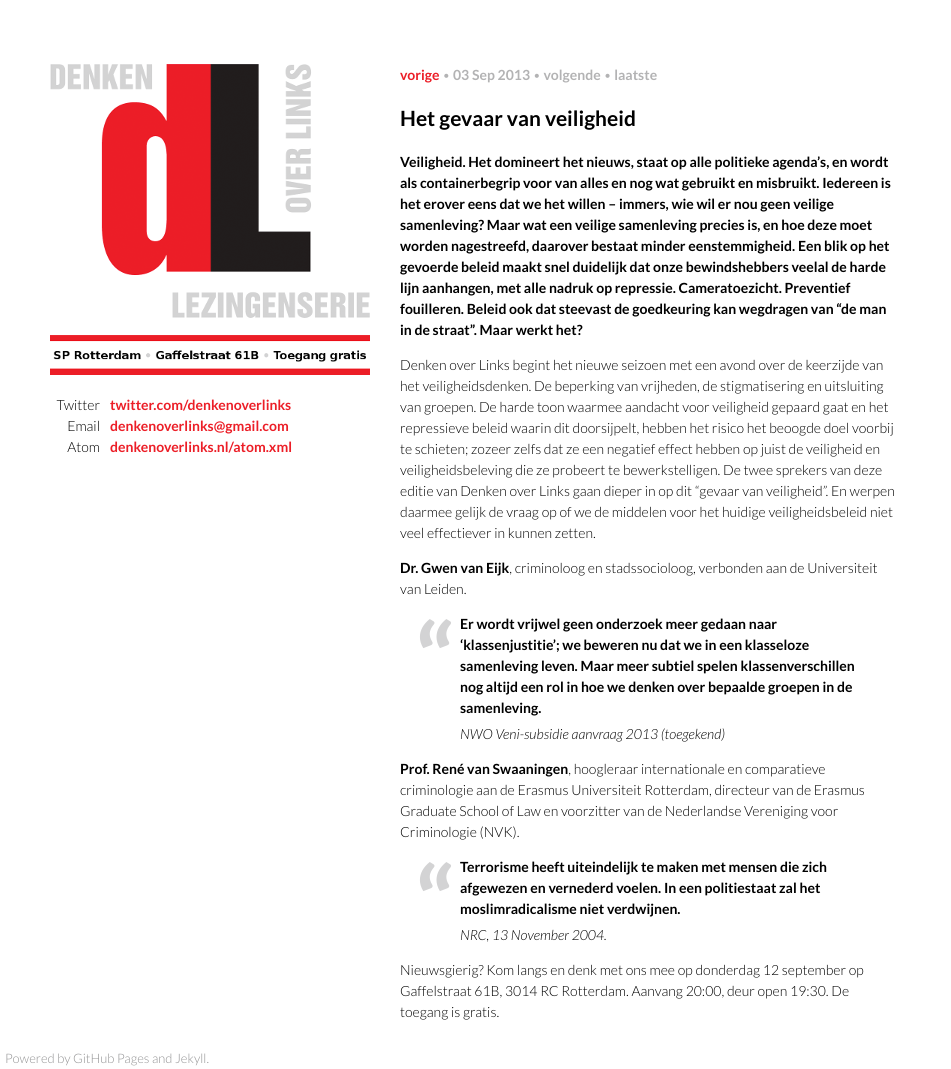
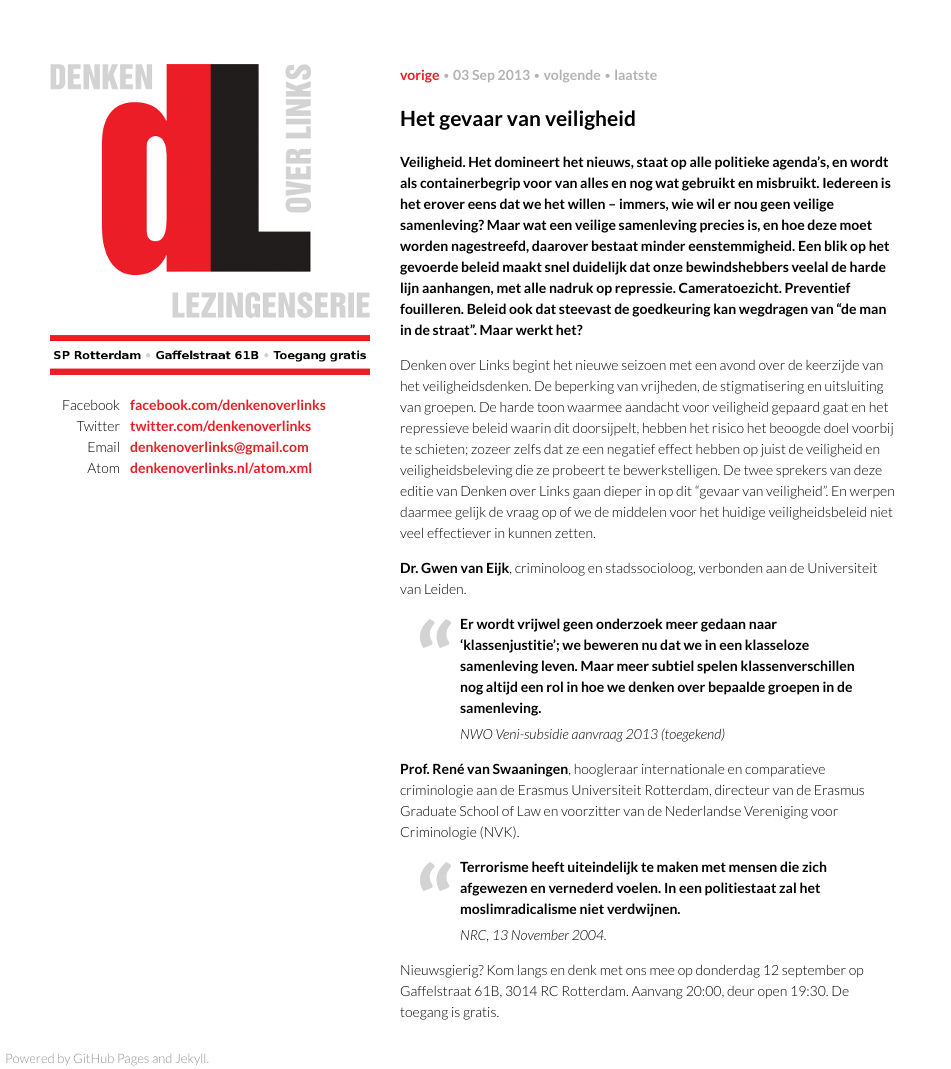
Before and after one commit to denkenoverlinks/denkenoverlinks.github.io, a Jekyll site: the page built from _posts/2013-09-03-het-gevaar-van-veiligheid.md, in a window 1280 px wide and 1069 px high. Shown: the whole window, without its empty margins (0-951 px from the left). Built offline with Jekyll 4.4.1, drawn with Linux system fonts in a browser that asks for light colours; Markdown is read by kramdown in place of the engine named in the settings.

Commit message:
add link to facebook page

```diff
--- a/_layouts/default.html
+++ b/_layouts/default.html
@@ -21,6 +21,7 @@
     <div id="sidebar">
       <p><a href="/"><img src="/images/logo.png" width=320px /></a></p>
       <dl>
+        <dt>Facebook</dt><dd><a href="http://facebook.com/denkenoverlinks/">facebook.com/denkenoverlinks</a></dd>
         <dt>Twitter</dt><dd><a href="http://twitter.com/denkenoverlinks/">twitter.com/denkenoverlinks</a></dd>
         <dt>Email</dt><dd><a href="mailto:denkenoverlinks@gmail.com">denkenoverlinks@gmail.com</a></dd>
         <dt>Atom</dt><dd><a href="/atom.xml">denkenoverlinks.nl/atom.xml</a></dd>
--- a/_posts/2013-09-03-het-gevaar-van-veiligheid.md
+++ b/_posts/2013-09-03-het-gevaar-van-veiligheid.md
@@ -27,7 +27,7 @@ kunnen zetten.
 
 **Dr. Gwen van Eijk**, criminoloog en stadssocioloog, verbonden aan de Universiteit van Leiden.
 
-> Er wordt vrijwel geen onderzoek meer gedaan naar ‘klassenjustitie’; we
+> Er wordt vrijwel geen onderzoek meer gedaan naar 'klassenjustitie'; we
 > beweren nu dat we in een klasseloze samenleving leven. Maar meer subtiel
 > spelen klassenverschillen nog altijd een rol in hoe we denken over bepaalde
 > groepen in de samenleving.
--- a/css/main.css
+++ b/css/main.css
@@ -21,7 +21,7 @@ a {
 #sidebar dt {
   float: left;
   padding-right: 10px;
-  width: 50px;
+  width: 70px;
   text-align: right;
 }
 
```
